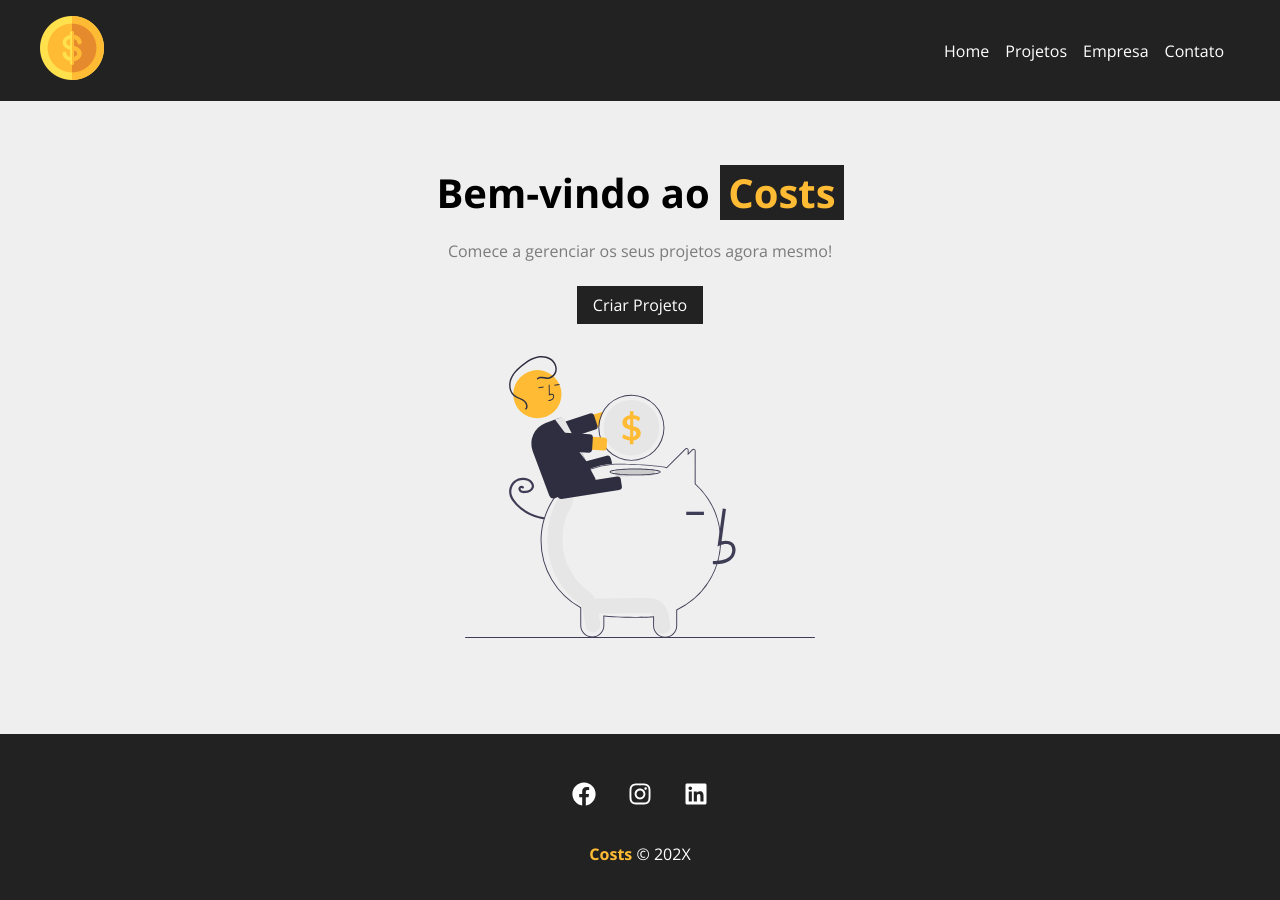
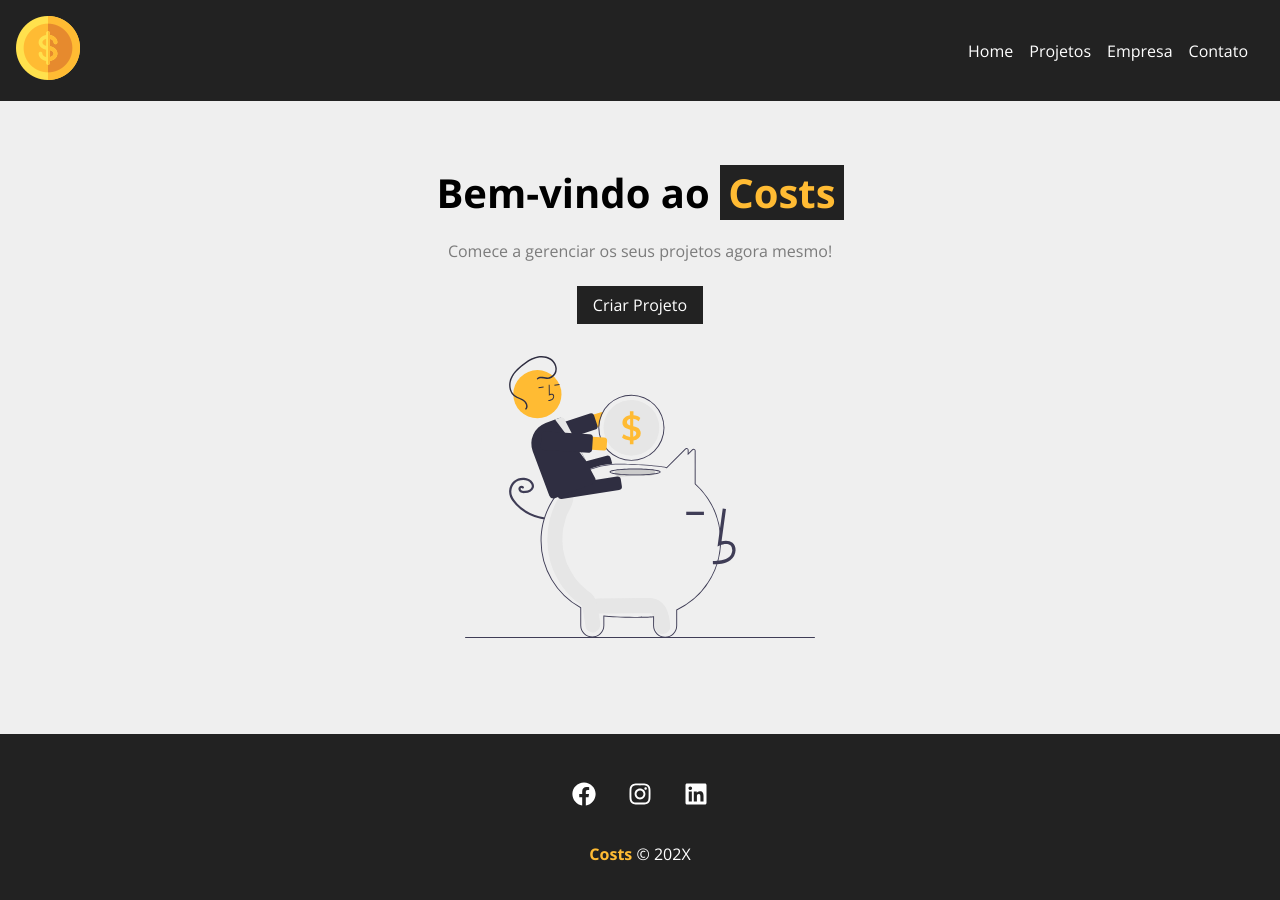
Before and after one commit to felipebss1/costs, a React (Create React App) app: page / in a window 1280 px wide. Shown: the top 900 px of the page. Built offline with nearby package versions, Linux system fonts and the light colour scheme.

Commit message:
Container Size Fix

```diff
--- a/src/components/layout/Container.module.css
+++ b/src/components/layout/Container.module.css
@@ -1,5 +1,5 @@
 .container {
-    width: 1200px;
+    width: calc(100vw - 20px);
     display: flex;
     justify-content: space-between;
     margin: 0 auto;
```
